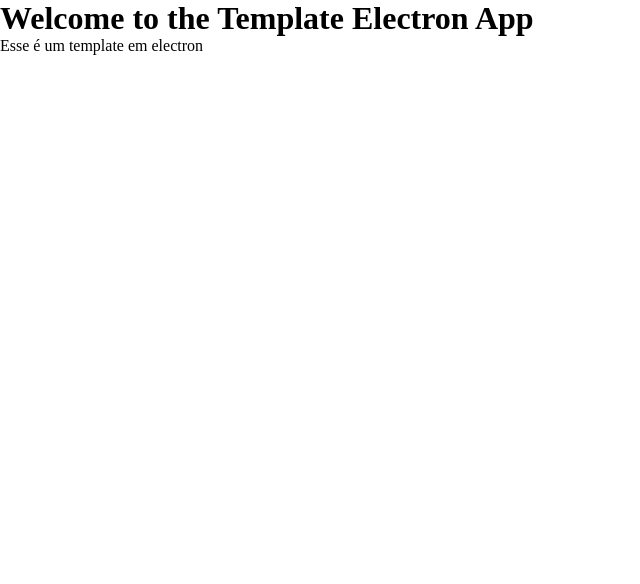
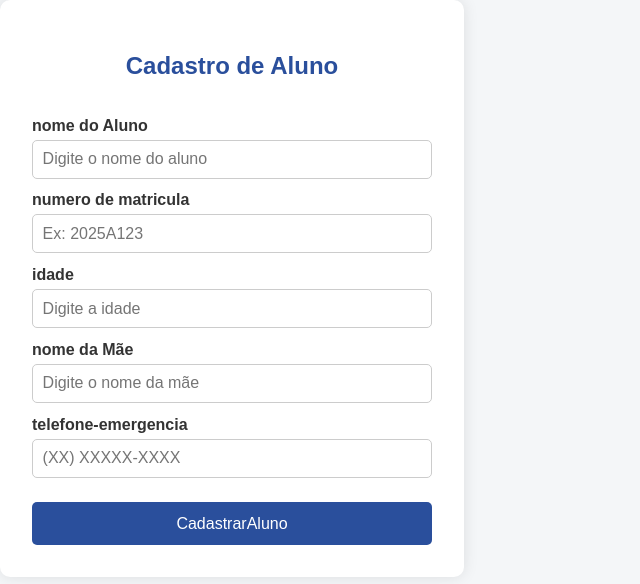
Before and after one commit to Alek03-dev/atividade-escola, an Electron app: page src/pages/index.html in a window 800 px wide. Shown: the whole page, without its empty margins (0-640 px from the left). Drawn offline with Linux system fonts and the light colour scheme.

Commit message:
finalizado

```diff
--- a/src/js/script.js
+++ b/src/js/script.js
@@ -0,0 +1,30 @@
+var formConteiner = document.getElementById("form-cadastro");
+
+    console.log("1. Form do conteiner", formConteiner)
+
+function cadastrarAluno(event) {
+
+    event.preventDefault()
+
+    var nome = document.getElementById("nome").value
+
+    var matricula = document.getElementById("matricula").value
+
+    var idade = document.getElementById("idade").value
+
+    var mae = document.getElementById("mae").value
+
+    var telefone = document.getElementById("telefone").value
+
+
+    console.log(nome)
+    console.log(matricula)
+    console.log(idade)
+    console.log(mae)
+    console.log(telefone)
+
+    console.log("Funçaõ cadastrarAluno chamada")
+
+}
+
+formConteiner.addEventListener("submit", cadastrarAluno)
--- a/src/pages/index.html
+++ b/src/pages/index.html
@@ -8,10 +8,29 @@
     <link rel="stylesheet" href="../styles/styles.css">
 </head>
 <body>
-    <h1>Welcome to the Template Electron App</h1>
 
-    <p>Esse é um template em electron</p>
+ <div class="form-container">
+    <h2>Cadastro de Aluno</h2>
 
+    <form id="form-cadastro">
+      <label for="nome">nome do Aluno</label>
+      <input type="text" id="nome" placeholder="Digite o nome do aluno" required />
+
+      <label for="matricula">numero de matricula</label>
+      <input type="text" id="matricula" placeholder="Ex: 2025A123" required />
+
+      <label for="idade">idade</label>
+      <input type="number" id="idade" placeholder="Digite a idade" required />
+
+      <label for="mae">nome da Mãe</label>
+      <input type="text" id="mae" placeholder="Digite o nome da mãe" required />
+
+      <label for="telefone">telefone-emergencia</label>
+      <input type="tel" id="telefone" placeholder="(XX) XXXXX-XXXX" required />
+
+      <button type="submit">CadastrarAluno</button>
+    </form>
+  </div>
 <!-- Arquivo para manipular nosso DOM -->
     <script src="../js/script.js"></script>
 </body>
--- a/src/styles/styles.css
+++ b/src/styles/styles.css
@@ -1,5 +1,69 @@
-*{
-    margin: 0; /* Espaçamentos externos */
-    padding: 0; /* Espaçamentos internos */
-    box-sizing: border-box; /* Tamanho da caixa */
+body {
+  font-family: Arial, sans-serif;
+  background-color: #f4f6f8;
+  margin: 0;
+  padding: 0;
 }
+
+.centered {
+  display: flex;
+  justify-content: center;
+  align-items: center;
+  height: 100vh;
+}
+
+.form-container {
+  background-color: white;
+  padding: 2rem;
+  border-radius: 10px;
+  box-shadow: 0 0 15px rgba(0,0,0,0.1);
+  width: 100%;
+  max-width: 400px;
+}
+
+h2 {
+  text-align: center;
+  color: #2a4f9c;
+  margin-bottom: 1.5rem;
+}
+
+form {
+  display: flex;
+  flex-direction: column;
+}
+
+label {
+  margin-top: 0.8rem;
+  font-weight: bold;
+  color: #333;
+}
+
+input {
+  padding: 0.6rem;
+  font-size: 1rem;
+  border: 1px solid #ccc;
+  border-radius: 5px;
+  margin-top: 0.3rem;
+}
+
+button {
+  margin-top: 1.5rem;
+  padding: 0.8rem;
+  background-color: #2a4f9c;
+  color: white;
+  font-size: 1rem;
+  border: none;
+  border-radius: 5px;
+  cursor: pointer;
+}
+
+button:hover {
+  background-color: #1c3877;
+}
+
+.success-msg {
+  margin-top: 1rem;
+  color: green;
+  font-weight: bold;
+  text-align: center;
+}
```
